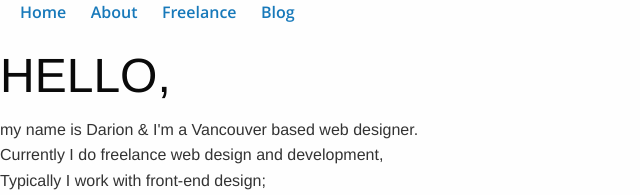
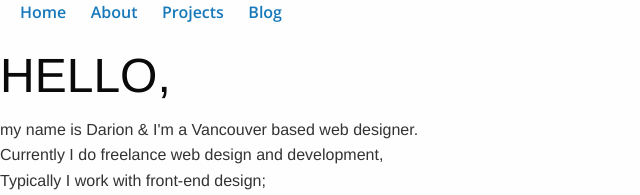
Before and after one commit to cosmicpepper/cosmicpepper.github.io, a Jekyll site: the page built from index.html, in a window 1280 px wide. Shown: the top 195 px of the page, without its empty margins (0-640 px from the left). Built offline with Jekyll 4.4.1, drawn with Linux system fonts in a browser that asks for light colours; nearby versions of some CDN libraries; library files that are not in the unit come from our copies.

Commit message:
Update default.html

```diff
--- a/_layouts/default.html
+++ b/_layouts/default.html
@@ -23,7 +23,7 @@
 
     	<li><a href="/about">About</a></li>
 
-      	<li><a href="/">Freelance</a></li>
+      	<li><a href="/projects">Projects</a></li>
 
 	<li><a href="/">Blog</a></li>
     </ul>
```
